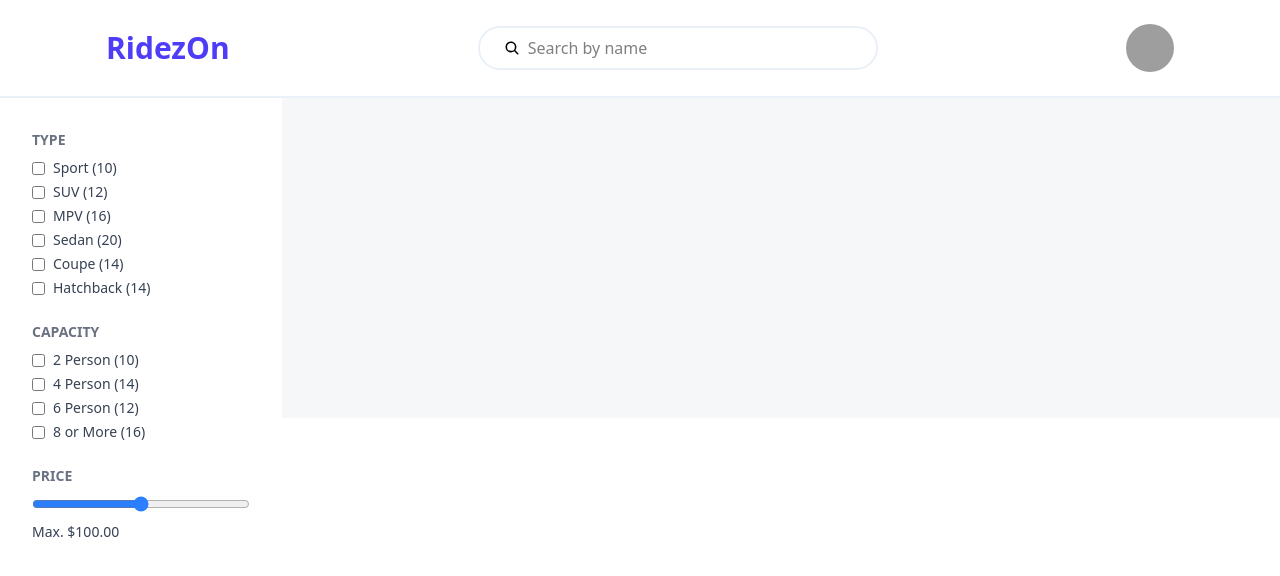
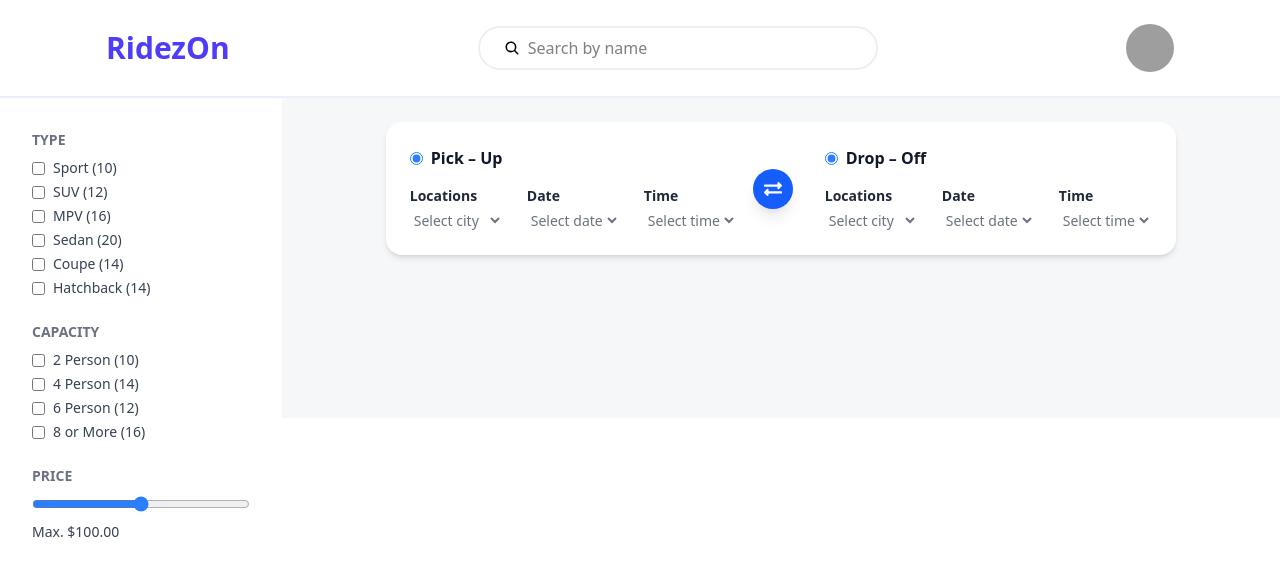
Before and after one commit to devoleper-samreen/Car-Rental, a React (Vite) app in the folder Frontend/: page /list in a window 1280 px wide. Shown: the top 576 px of the page. Built offline with nearby package versions, Linux system fonts and the light colour scheme; grey boxes are pictures that could not be loaded.

Commit message:
feat: add PickupDropoffForm component to CarList page

```diff
--- /dev/null
+++ b/Frontend/src/componenets/PickupDropoffForm.jsx
@@ -0,0 +1,54 @@
+import React from 'react';
+import { FaExchangeAlt } from 'react-icons/fa';
+
+const PickupDropoffForm = () => {
+    const renderField = (label, placeholder) => (
+        <div className="flex flex-col">
+            <span className="text-sm font-semibold text-gray-800">{label}</span>
+            <select className="text-sm mt-1 bg-transparent outline-none text-gray-500">
+                <option>{placeholder}</option>
+            </select>
+        </div>
+    );
+
+    return (
+        <div className="p-6 flex justify-center items-center">
+            <div className="flex items-center space-x-4 p-6 rounded-2xl shadow-md bg-white">
+                {/* Pick-Up */}
+                <div className="space-y-4 bg-white">
+                    <div className="flex items-center space-x-2">
+                        <input type="radio" checked readOnly className="accent-blue-500" />
+                        <span className="font-semibold text-gray-900">Pick – Up</span>
+                    </div>
+                    <div className="grid grid-cols-3 gap-6">
+                        {renderField("Locations", "Select city")}
+                        {renderField("Date", "Select date")}
+                        {renderField("Time", "Select time")}
+                    </div>
+                </div>
+
+                {/* Switch Button */}
+                <div className="flex items-center justify-center">
+                    <button className="w-10 h-10 bg-blue-600 text-white rounded-full shadow-lg flex items-center justify-center">
+                        <FaExchangeAlt size={18} />
+                    </button>
+                </div>
+
+                {/* Drop-Off */}
+                <div className="space-y-4 ml-4">
+                    <div className="flex items-center space-x-2">
+                        <input type="radio" checked readOnly className="accent-blue-500" />
+                        <span className="font-semibold text-gray-900">Drop – Off</span>
+                    </div>
+                    <div className="grid grid-cols-3 gap-6">
+                        {renderField("Locations", "Select city")}
+                        {renderField("Date", "Select date")}
+                        {renderField("Time", "Select time")}
+                    </div>
+                </div>
+            </div>
+        </div>
+    );
+};
+
+export default PickupDropoffForm;
--- a/Frontend/src/pages/CarList.jsx
+++ b/Frontend/src/pages/CarList.jsx
@@ -1,5 +1,6 @@
 import SearchHeader from '../componenets/searchHeader'
 import CarFilterSidebar from '../componenets/filter'
+import PickUppDroppOff from "../componenets/PickupDropoffForm"
 
 function CarList() {
     return (
@@ -15,6 +16,10 @@ function CarList() {
 
                 </aside>
                 <main className='bg-[#F6F7F9] w-[78%] h-80'>
+                    <div className='bg-[#F6F7F9]'>
+                        <PickUppDroppOff />
+
+                    </div>
 
                 </main>
 
```
